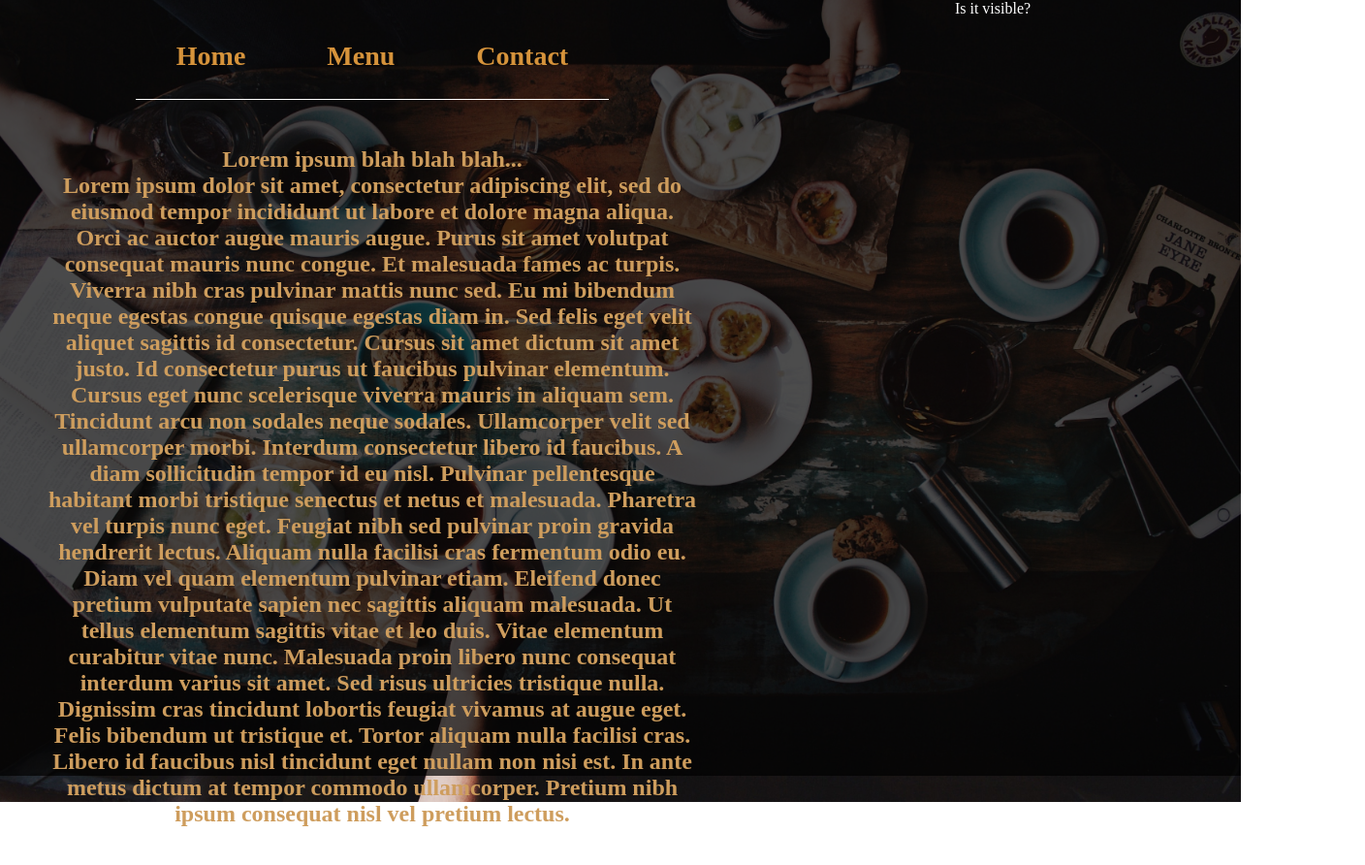
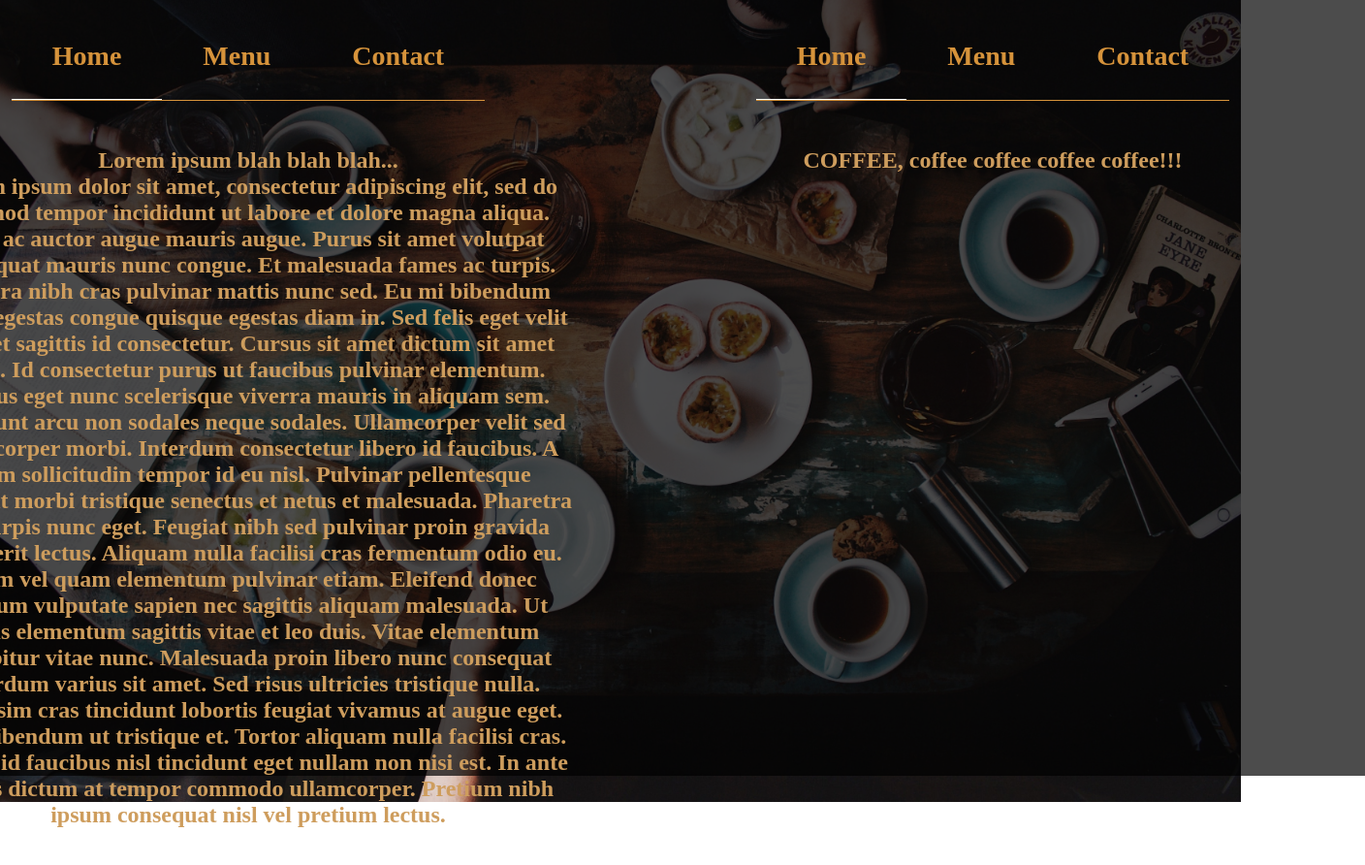
Before and after one commit to fitzchivalrymontrose/odin-restaurant, a website built with webpack: page src/index.html in a window 1280 px wide. Shown: the whole page at 97% size, 1408 px wide, since content can reach past the window. Built offline with nearby package versions, Linux system fonts and the light colour scheme.

Commit message:
Wrote JS to render homepage content.

```diff
--- a/src/index.html
+++ b/src/index.html
@@ -12,9 +12,9 @@
     <div class="content">
 
         <nav class="nav-bar">
-            <a href="#">Home</a>
-            <a href="#">Menu</a>
-            <a href="#">Contact</a>
+            <a href="#" class="home-link">Home</a>
+            <a href="#" class="menu-link">Menu</a>
+            <a href="#" class="contact-link">Contact</a>
         </nav>
         <div class="page-content">
 
--- a/src/index.js
+++ b/src/index.js
@@ -5,6 +5,37 @@ console.log(`It's working for now...`);
 
 const content = document.createElement('div');
 content.classList.add('content');
-content.textContent = 'Is it visible?';
+
+const navBar = document.createElement('nav');
+navBar.classList.add('nav-bar');
+
+const homeLink = document.createElement('a');
+homeLink.classList.add('home-link');
+homeLink.href = '#';
+homeLink.textContent = 'Home';
+
+const menuLink = document.createElement('a');
+menuLink.classList.add('menu-link');
+menuLink.href = '#';
+menuLink.textContent = 'Menu';
+
+const contactLink = document.createElement('a');
+contactLink.classList.add('contact-link');
+contactLink.href = '#';
+contactLink.textContent = 'Contact';
+
+navBar.appendChild(homeLink);
+navBar.appendChild(menuLink);
+navBar.appendChild(contactLink);
+
+const pageContent = document.createElement('div');
+pageContent.classList.add('page-content');
+
+const pageContentText = document.createElement('p');
+pageContentText.textContent = 'COFFEE, coffee coffee coffee coffee!!!';
+pageContent.appendChild(pageContentText);
+
+content.appendChild(navBar);
+content.appendChild(pageContent);
 
 document.body.appendChild(content);
--- a/src/style.css
+++ b/src/style.css
@@ -38,10 +38,13 @@ h1 {
 .nav-bar {
     display: flex;
     justify-content: center;
-    border-bottom: 1px solid white;
+    border-bottom: 1px solid rgb(214, 147, 59);
 }
 .nav-bar a {
     padding: 1.5em 1.5em 1em 1.5em;
+}
+.home-link {
+    border-bottom: 1px solid white;
 }
 
 .page-content {
```
Also changed, not shown: dist/bundle.js, dist/index.html.
